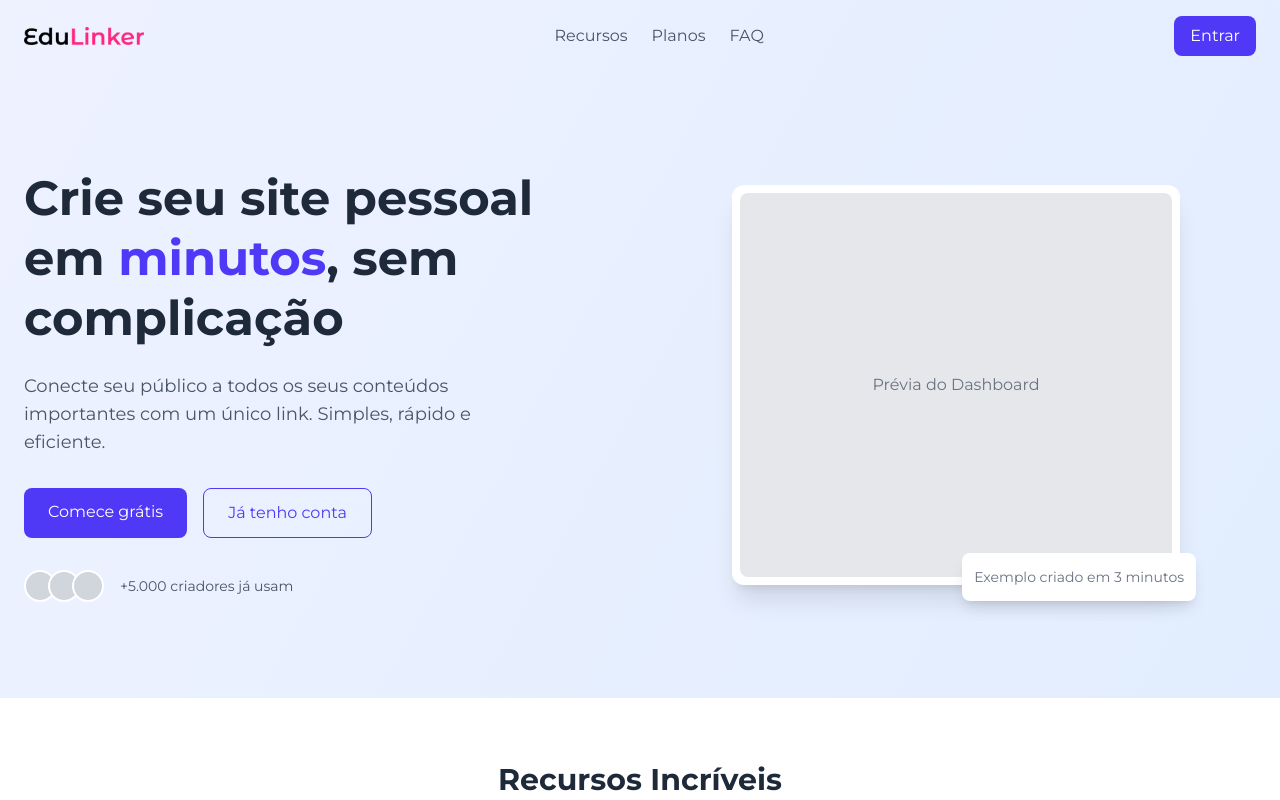
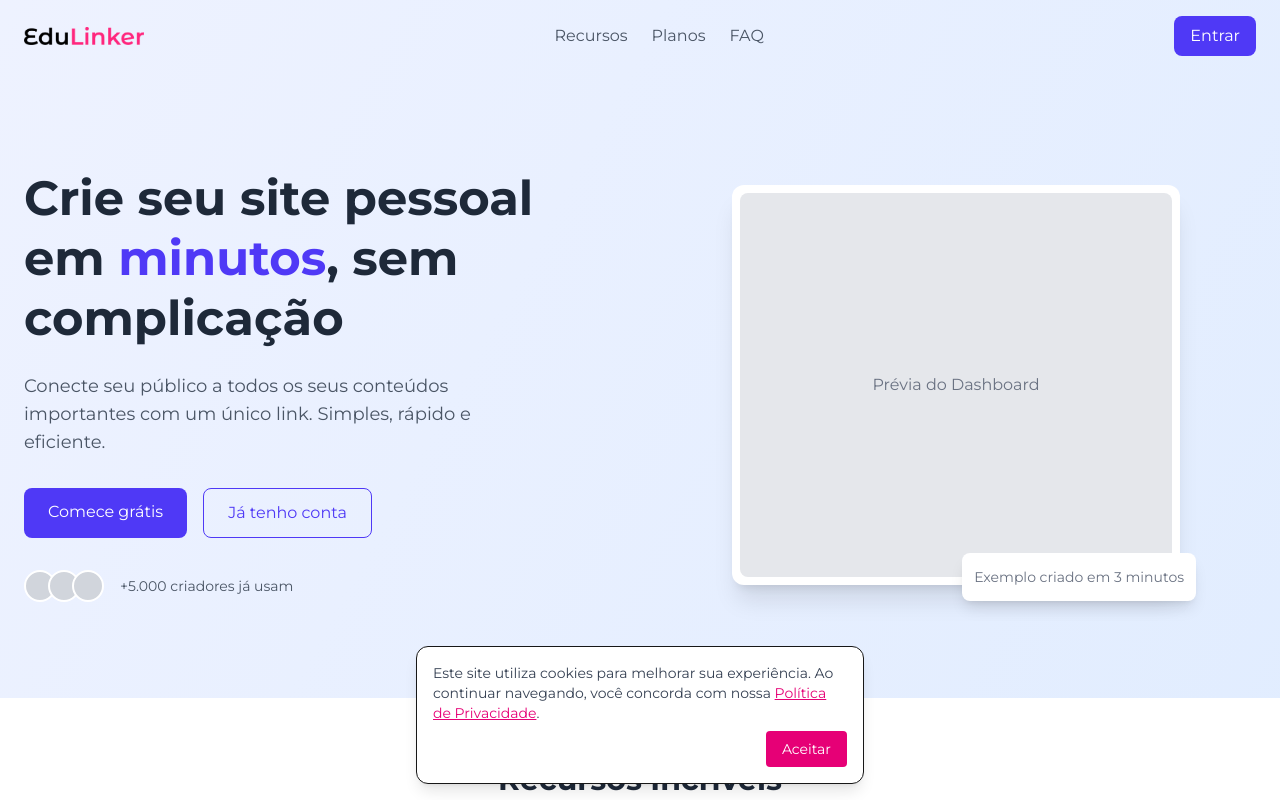
Before and after one commit to PiEduLinker/EduLinker, a Next.js app in the folder edulinker/: page / in a window 1280 px wide. Shown: the top 800 px of the page. Built offline with nearby package versions, Linux system fonts and the light colour scheme.

Commit message:
Pop-up de cookie ok

```diff
--- a/edulinker/src/app/layout.tsx
+++ b/edulinker/src/app/layout.tsx
@@ -1,6 +1,8 @@
 import type { Metadata } from "next";
 import { Montserrat, Geist, Geist_Mono, Roboto, Poppins } from "next/font/google";
 import "../styles/globals.css";
+import CookieConsent from "@/components/CookieConsent";
+
 
 const geistSans = Geist({
   variable: "--font-geist-sans",
@@ -19,7 +21,7 @@ const montserrat = Montserrat({
 
 const roboto = Roboto({ variable: '--font-roboto', subsets: ['latin'] });
 
-const poppins = Poppins({ variable: '--font-poppins', subsets: ['latin'], weight: ['400','700'], });
+const poppins = Poppins({ variable: '--font-poppins', subsets: ['latin'], weight: ['400', '700'], });
 
 export const metadata: Metadata = {
   title: "EduLinker",
@@ -41,6 +43,7 @@ export default function RootLayout({
         ${poppins.variable}
         antialiased
       `}>
+        <CookieConsent />
         {children}
       </body>
     </html>
--- /dev/null
+++ b/edulinker/src/components/CookieConsent/index.tsx
@@ -0,0 +1,42 @@
+"use client";
+
+import { useEffect, useState } from "react";
+
+const CookieConsent = () => {
+  const [showBanner, setShowBanner] = useState(false);
+
+  useEffect(() => {
+    const accepted = localStorage.getItem("cookieConsent");
+    if (!accepted) {
+      setShowBanner(true);
+    }
+  }, []);
+
+  const handleAccept = () => {
+    localStorage.setItem("cookieConsent", "true");
+    setShowBanner(false);
+  };
+
+  if (!showBanner) return null;
+
+  return (
+    <div className="fixed bottom-4 left-4 right-4 bg-white p-4 rounded-xl shadow-lg border z-50 max-w-md mx-auto">
+      <p className="text-sm text-gray-700 mb-2">
+        Este site utiliza cookies para melhorar sua experiência. Ao continuar navegando, você concorda com nossa{" "}
+        <a href="/privacy-policy" className="underline text-pink-600" target="_blank" rel="noopener noreferrer">
+          Política de Privacidade
+        </a>.
+      </p>
+      <div className="text-right">
+        <button
+          onClick={handleAccept}
+          className="bg-pink-600 text-white px-4 py-2 text-sm rounded hover:bg-pink-700 transition cursor-pointer"
+        >
+          Aceitar
+        </button>
+      </div>
+    </div>
+  );
+};
+
+export default CookieConsent;
```
